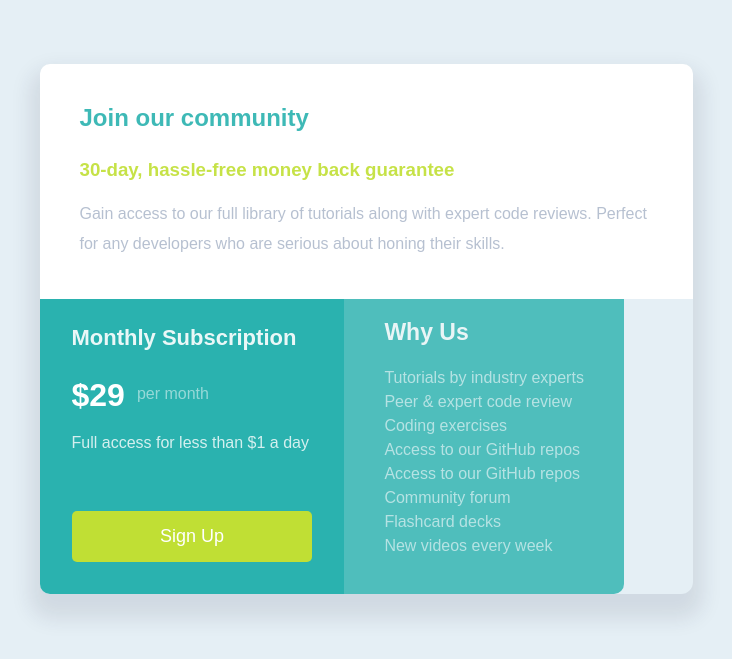
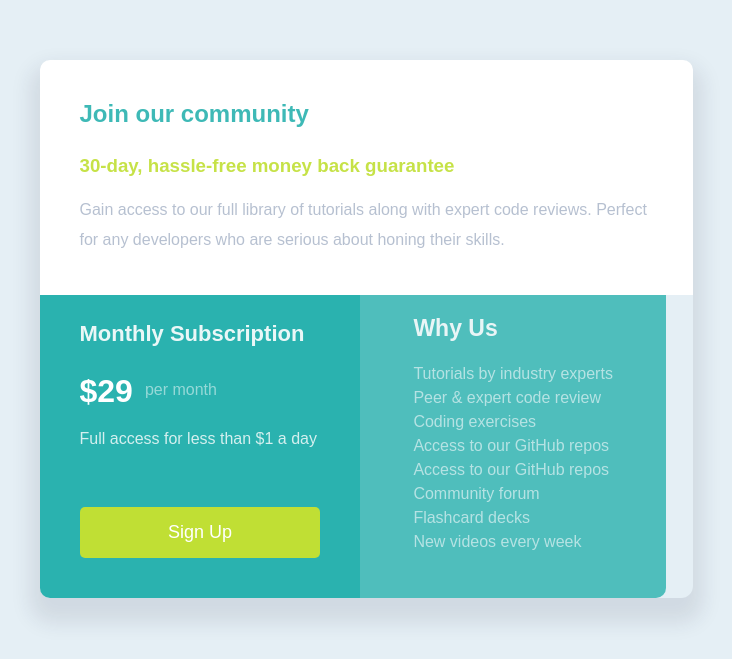
Before and after one commit to SunitaHosur/single-price-grid-component-master, a plain HTML site: page index.html in a window 1280 px wide. Shown: the part 121-780 px from the top of the page, without its empty margins (274-1006 px from the left). Drawn offline with Linux system fonts and the light colour scheme.

Commit message:
single price grid component master

```diff
--- a/index.html
+++ b/index.html
@@ -27,7 +27,7 @@
       <button class="mt-5 w-full p rounded-sm bg-yellow text-white border-none text-lg">Sign Up</button>
     </div>
    <!----Bottom Right----->
-    <div class=" why p-11 bg-blue opacity-80 text-white sm-w-full leading-4 sm-p-11">
+    <div class=" why p-11 bg-blue opacity-80 text-white sm-w-full leading-4 ">
       <!-- <h3 class="py-5 opacity-90">Why Us</h3> -->
       <ul class="list-none p-8 pt-0">
           <li><h3 class="py-5 opacity-90 px-0">Why Us</h3></li>
--- a/style.css
+++ b/style.css
@@ -85,7 +85,7 @@ body{
 
 /*Bottom left*/
 .p-10{
-    padding: 32px;
+    padding: 40px;
     padding-top:0px;
 
 }
@@ -155,7 +155,7 @@ body{
 
 /*Bottom right*/
 .p-11 {
-    padding: 10px;
+    padding: 23px;
     padding-bottom: 0px;
     border-bottom-right-radius: 10px;
     padding-top: 0px;
@@ -205,7 +205,7 @@ li{
     .sm-flex-col{
         flex-direction: column;
     }
-    .sm-p-11{
+    .p-11{
         border-bottom-left-radius:10px;
         padding: 0px;
     }
```
